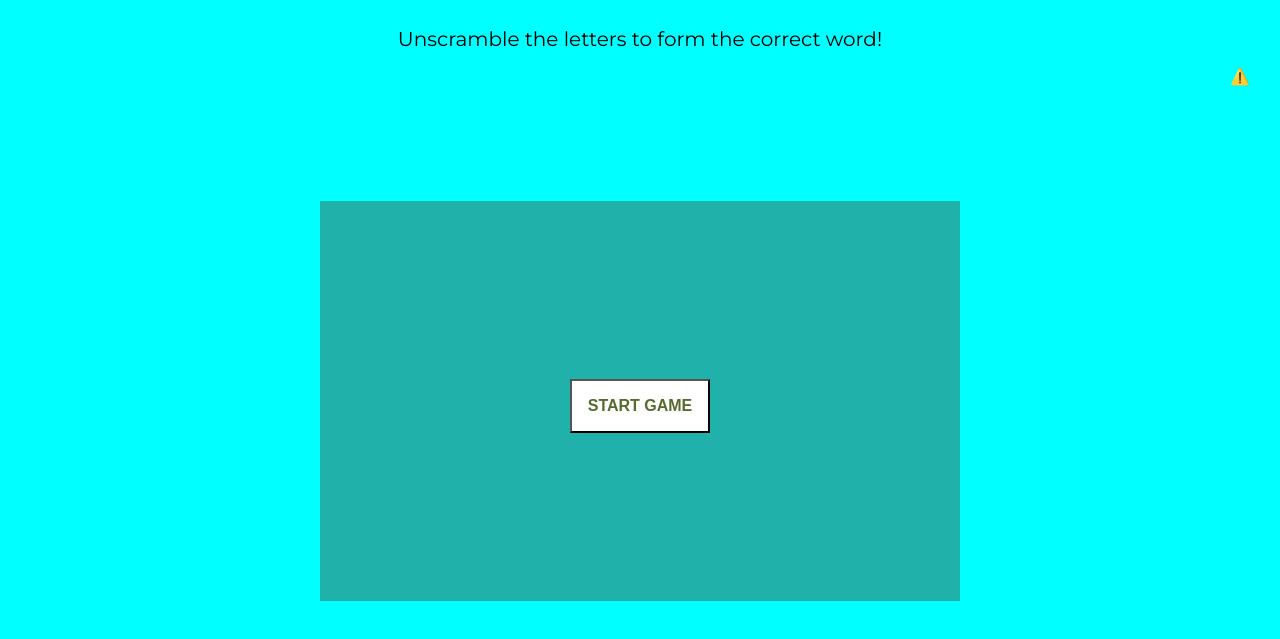
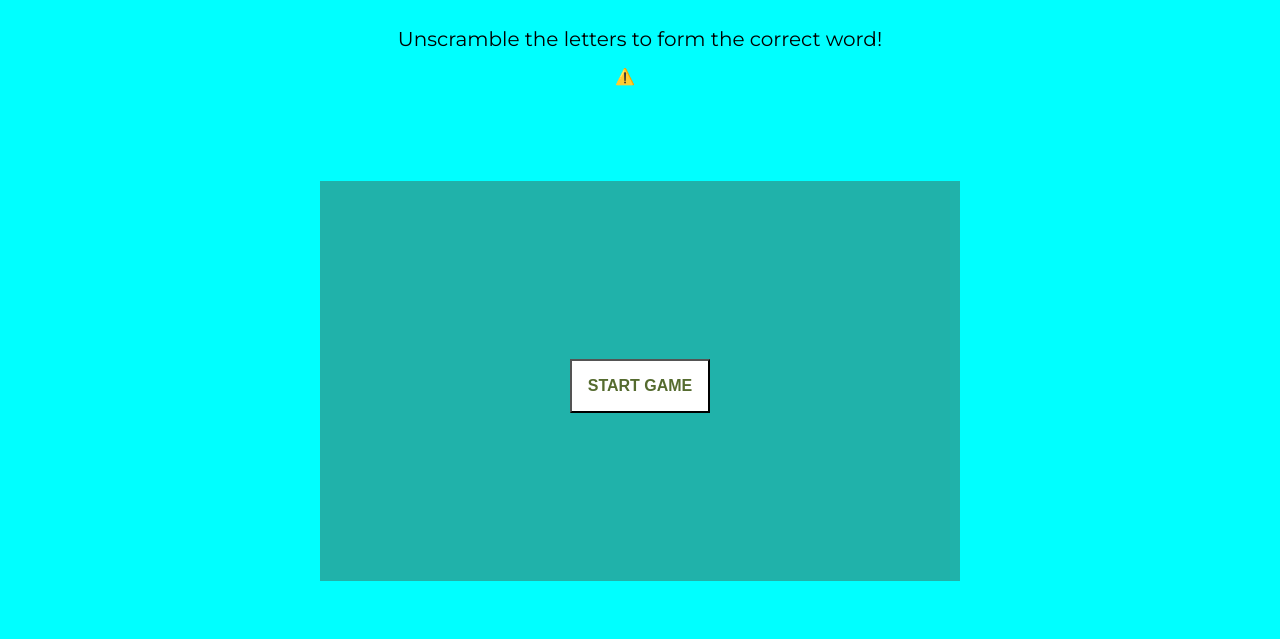
Before and after one commit to kenhmh/Guess-the-word, a plain HTML site: page HTML/index.html in a window 1280 px wide. Shown: the part 123-762 px from the top of the page. Drawn offline with nearby package versions, Linux system fonts and the light colour scheme; no server answers; files whose address does not match are found by name.

Commit message:
lottie position

```diff
--- a/CSS/style.css
+++ b/CSS/style.css
@@ -20,7 +20,7 @@ body {
 }
 
 section {
-  height: 75vh;
+  height: 70vh;
   display: flex;
   justify-content: center;
   align-items: center;
@@ -35,7 +35,7 @@ section {
 
 .lottie{
   display: flex;
-  justify-content: flex-end;
+  justify-content: center;
 }
 
 .gameArea {
```
